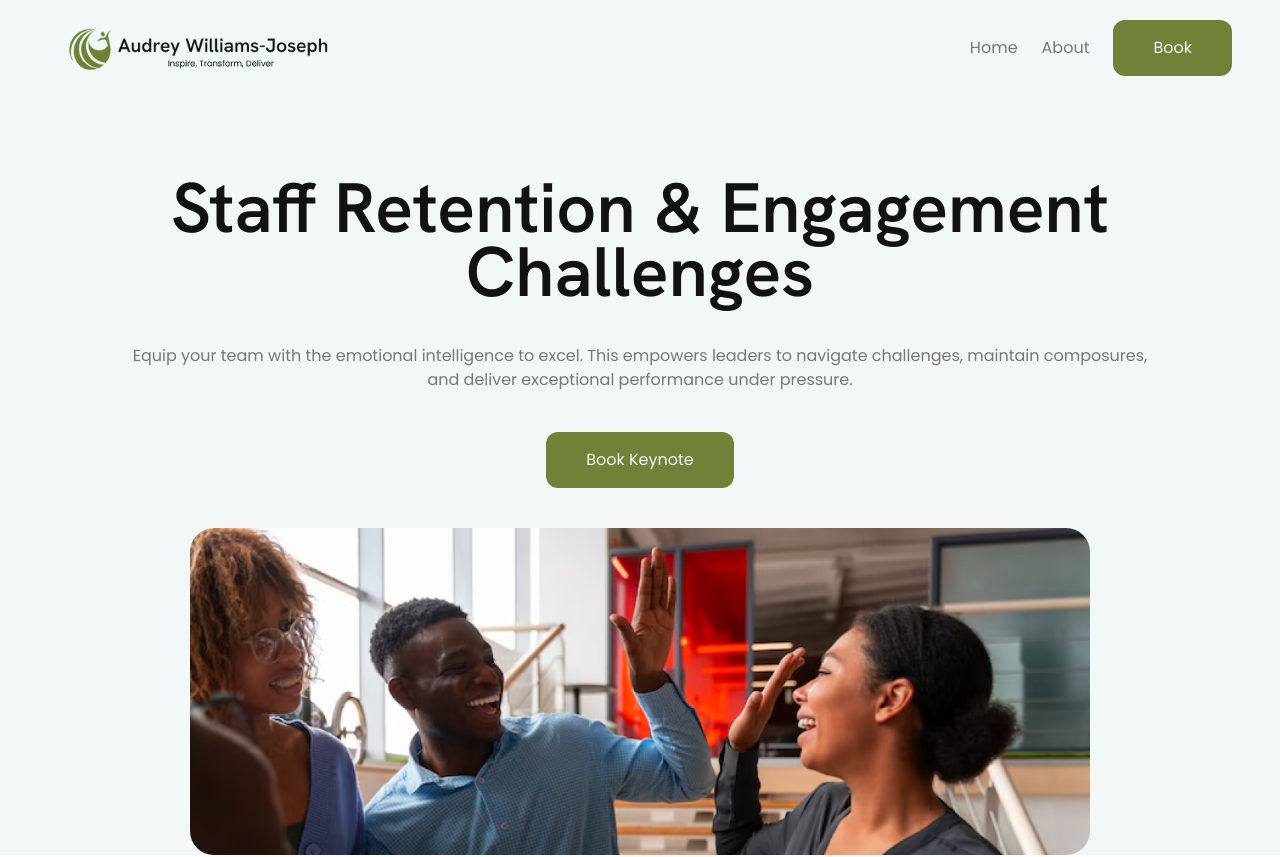
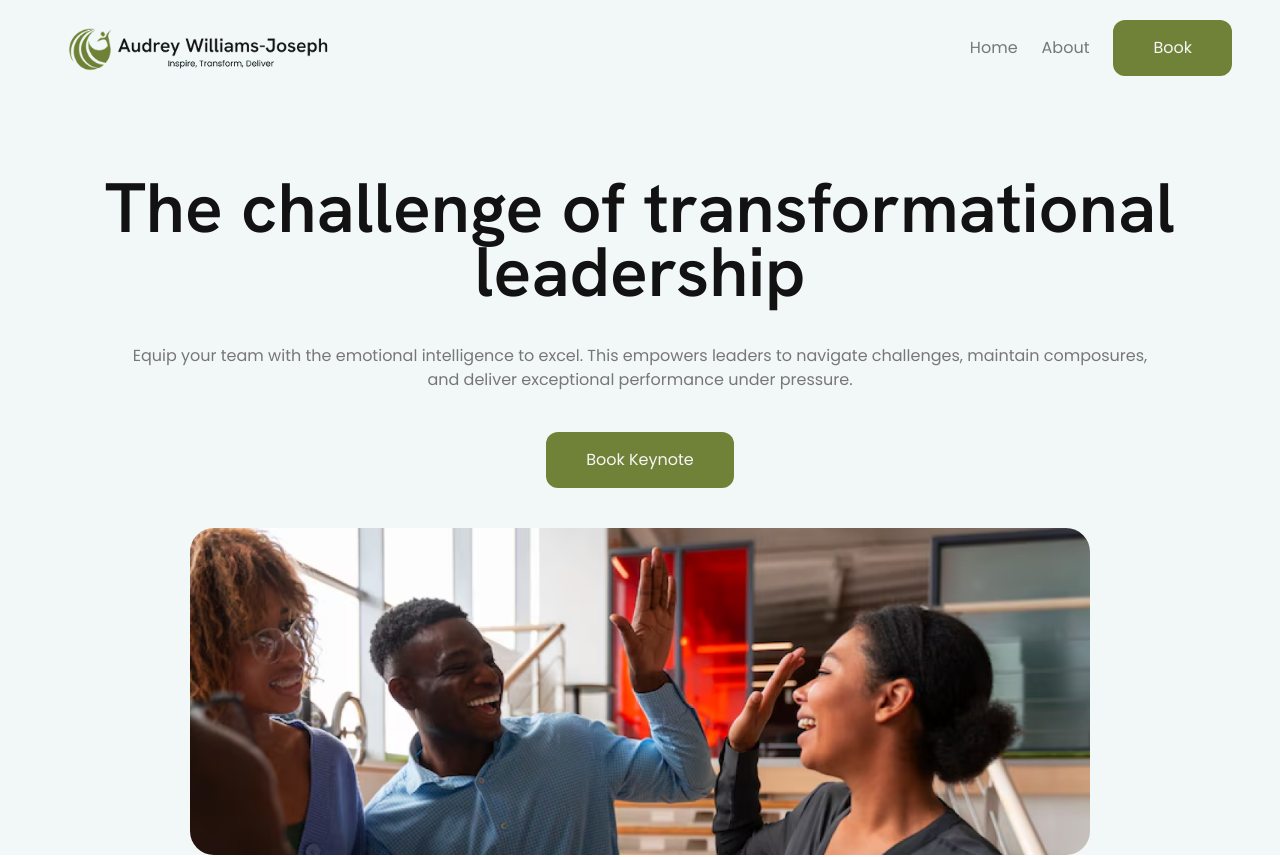
Before and after one commit to AChris-T/audreywebsite, a React (Vite) app: page /staff-retention in a window 1280 px wide. Shown: the top 857 px of the page. Built offline with nearby package versions, Linux system fonts and the light colour scheme.

Commit message:
feat:added project setup

```diff
--- a/src/components/KeyNotes.jsx
+++ b/src/components/KeyNotes.jsx
@@ -58,7 +58,7 @@ export default function KeyNotes() {
           </div>
           <div className="flex  flex-col gap-3">
             <h3 className="text-[#121212] text-lg ">
-              Staff Retention & Engagement Challenges{' '}
+              The challenge of transformational leadership{' '}
             </h3>
             <p className="text-[#777777] md:w-[571px]">
               Staff retention and engagement represent critical indicators of
--- a/src/components/STHero.jsx
+++ b/src/components/STHero.jsx
@@ -6,7 +6,7 @@ export default function STHero() {
   return (
     <div className="bg-[#F2F8F8] pt-44 px-2 md:px-12 flex justify-center items-center flex-col gap-10 ">
       <h3 className="han font-semibold text-3xl md:text-[70px] text-center md:leading-16 text-[#121212]">
-        Staff Retention & Engagement Challenges{' '}
+        The challenge of transformational leadership{' '}
       </h3>
       <p className="text-center md:px-[76px] text-[#777777]">
         Equip your team with the emotional intelligence to excel. This empowers
```
